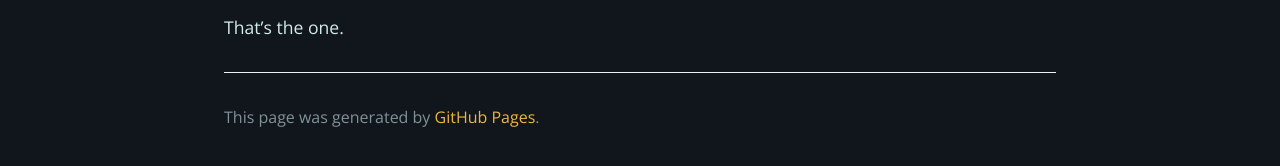
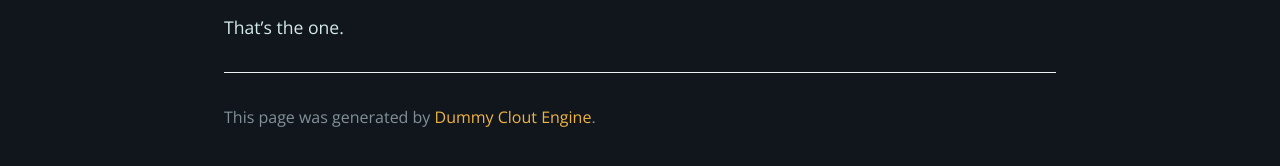
Before and after one commit to dummyclout/dummyclout.github.io, a Jekyll site: the page built from index.md, in a window 1280 px wide. Shown: the part 277-443 px from the top of the page. Built offline with Jekyll 4.4.1, drawn with Linux system fonts in a browser that asks for light colours; our own code applies the rules of GitHub Pages for plain Markdown files.

Commit message:
Changed footer.

```diff
--- a/_layouts/default.html
+++ b/_layouts/default.html
@@ -30,7 +30,7 @@
         {% if site.github.is_project_page %}
           <span class="site-footer-owner"><a href="{{ site.github.repository_url }}">{{ site.github.repository_name }}</a> is maintained by <a href="{{ site.github.owner_url }}">dummy clout boyz</a>.</span>
         {% endif %}
-        <span class="site-footer-credits">This page was generated by <a href="https://pages.github.com">GitHub Pages</a>.</span>
+        <span class="site-footer-credits">This page was generated by <a href="https://pages.github.com">Dummy Clout Engine</a>.</span>
       </footer>
     </section>
 
```
